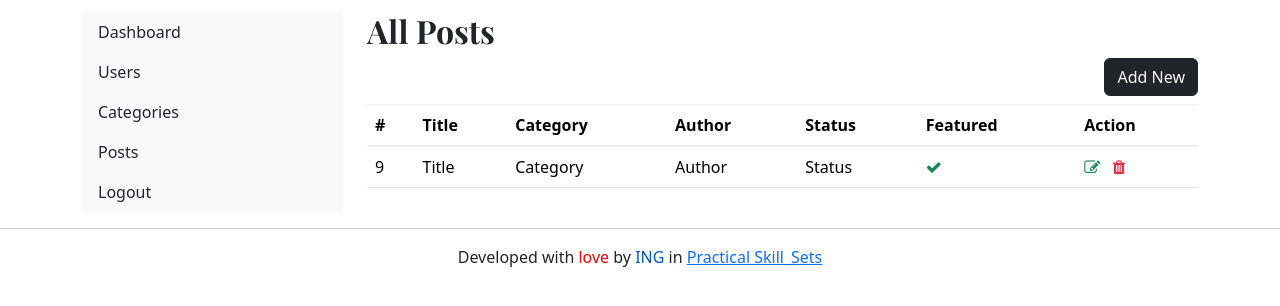
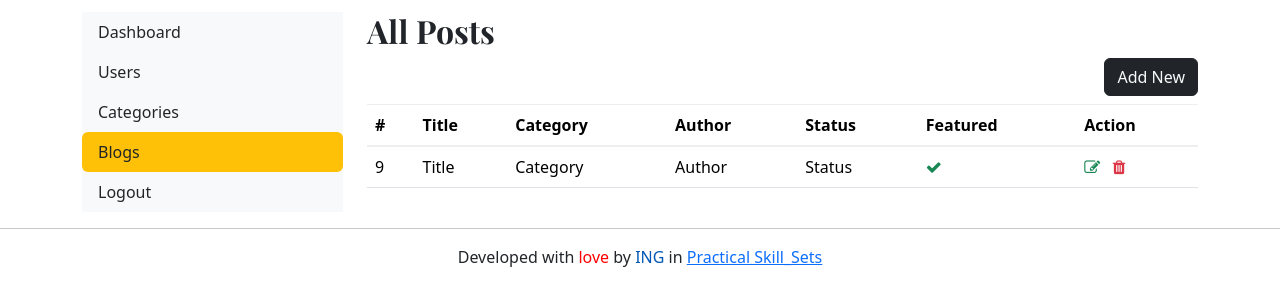
Before and after one commit to gurnitha/2466-dj5-blog-app, a Django app: page /dashboard/blogs/ in a window 1280 px wide. Shown: the part 134-440 px from the top of the page. Run offline with Django 5.2, Linux system fonts and the light colour scheme; data that the repository does not hold is empty; some libraries are stand-ins or nearby versions.

Commit message:
2. Membuat laman blogs part 2: highliting menu blogs

```diff
--- a/templates/dashboard/left_sidebar.html
+++ b/templates/dashboard/left_sidebar.html
@@ -16,7 +16,11 @@
 	        	{% if '/categories/' in request.path %} bg-warning {% endif %}">
 	        	Categories</a>
 
-	        <a href="" class="nav-link text-dark ">Posts</a>
+	        <a href="{% url 'dashboard:dashboard_blog' %}"
+	        	class="nav-link text-dark
+	        	{% if '/blogs/' in request.path %} bg-warning {% endif %} ">
+	        	Blogs</a>
+
 	        <a href="" class="nav-link text-dark">Logout</a>
 	    </div>
 	</div>
```
Also changed, not shown: README.md.
